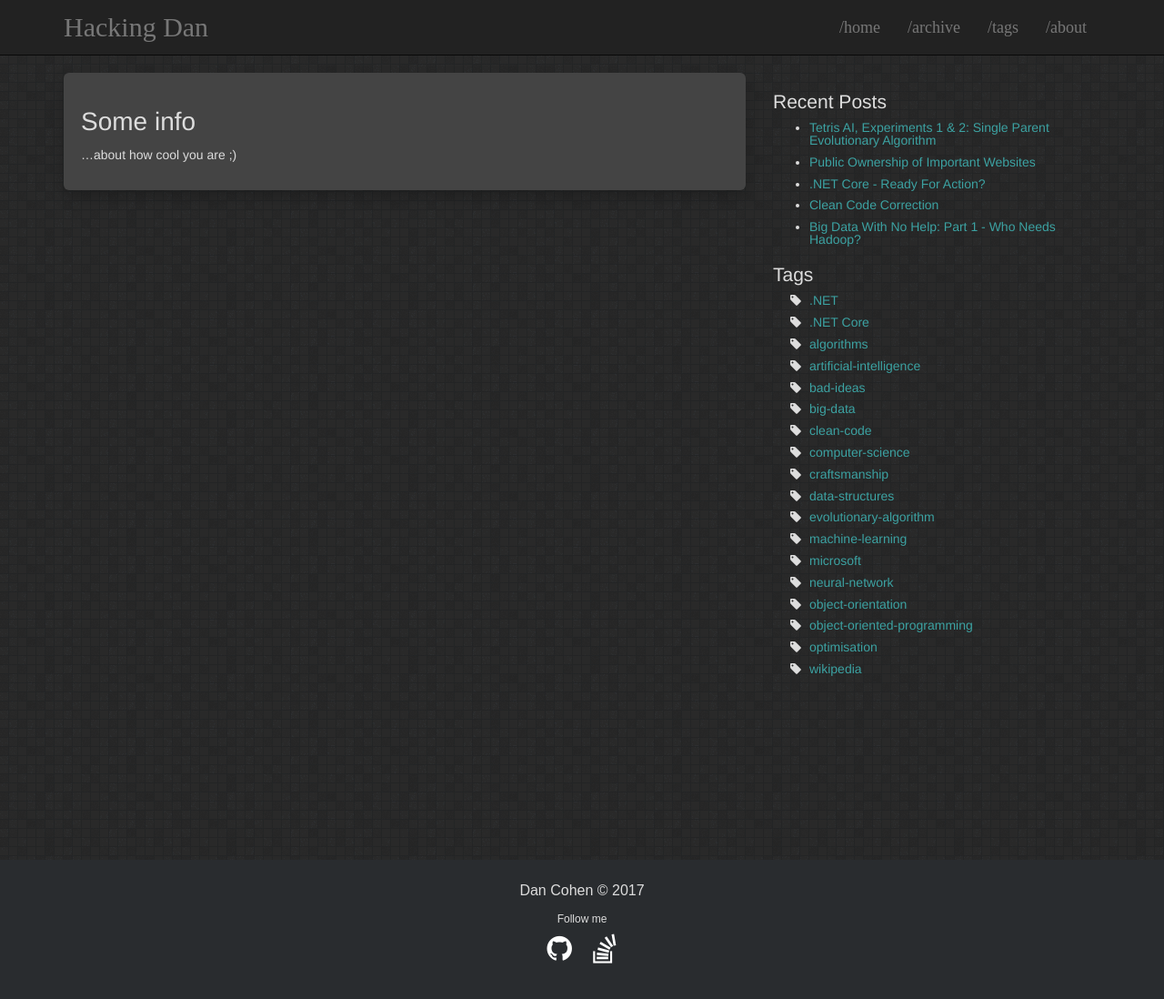
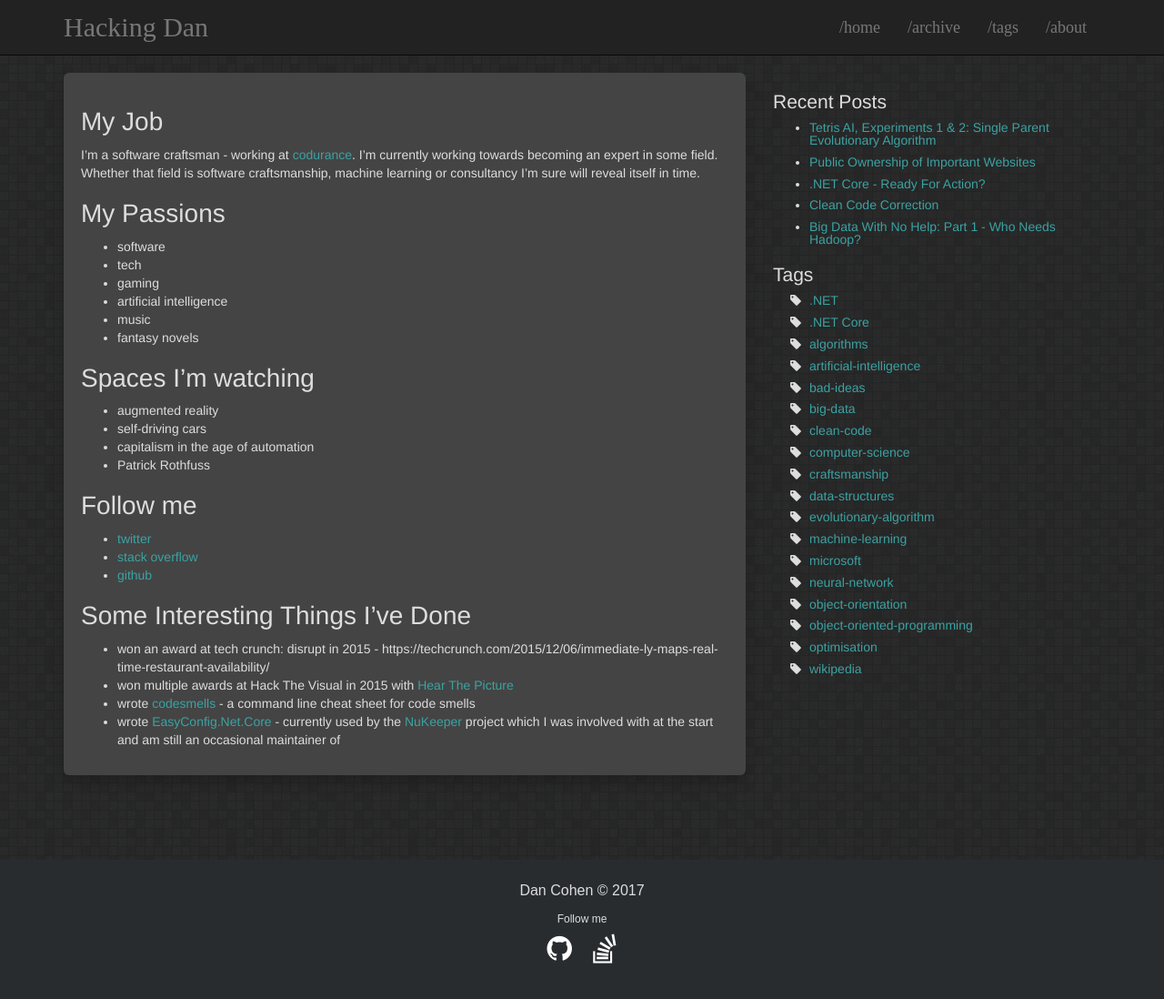
Before and after one commit to cohen990/cohen990.github.io, a Jekyll site: the page built from about.md, in a window 1280 px wide and 1122 px high. Shown: the top 1098 px of the window at 91% size. Built offline with Jekyll 4.4.1, drawn with Linux system fonts in a browser that asks for light colours.

Commit message:
update about.md

```diff
--- a/about.md
+++ b/about.md
@@ -4,5 +4,30 @@ title: About
 
 ---
 
-# Some info
-...about how cool you are ;)
+# My Job
+I'm a software craftsman - working at [codurance](https://codurance.com/). I'm currently working towards becoming an expert in some field. Whether that field is software craftsmanship, machine learning or consultancy I'm sure will reveal itself in time.
+
+# My Passions
+- software
+- tech
+- gaming
+- artificial intelligence
+- music
+- fantasy novels
+
+# Spaces I'm watching
+- augmented reality
+- self-driving cars
+- capitalism in the age of automation
+- Patrick Rothfuss
+
+# Follow me
+- [twitter](https://twitter.com/hackingdandan)
+- [stack overflow](https://stackoverflow.com/users/1981037/cohen990)
+- [github](https://github.com/cohen990)
+
+# Some Interesting Things I've Done
+- won an award at tech crunch: disrupt in 2015 - https://techcrunch.com/2015/12/06/immediate-ly-maps-real-time-restaurant-availability/
+- won multiple awards at Hack The Visual in 2015 with [Hear The Picture](https://github.com/cohen990/HTV-HearThePicture)
+- wrote [codesmells](https://github.com/cohen990/codesmells) - a command line cheat sheet for code smells
+- wrote [EasyConfig.Net.Core](https://github.com/cohen990/EasyConfig.Net.Core) - currently used by the [NuKeeper](https://github.com/NuKeeperDotNet/NuKeeper) project which I was involved with at the start and am still an occasional maintainer of
```
